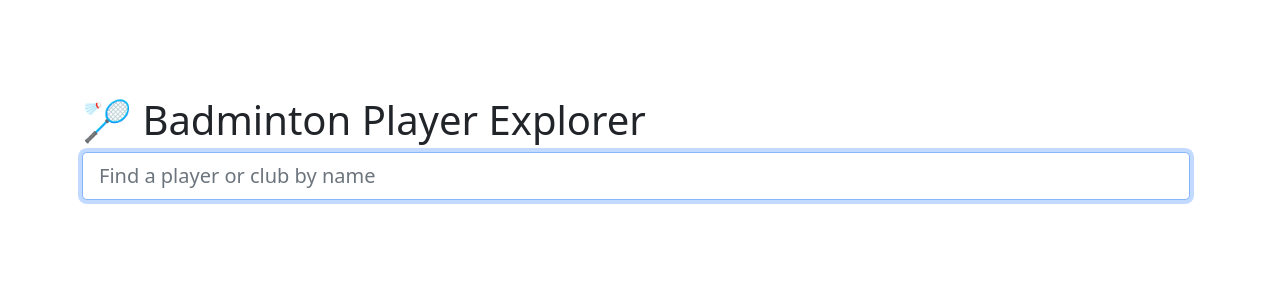
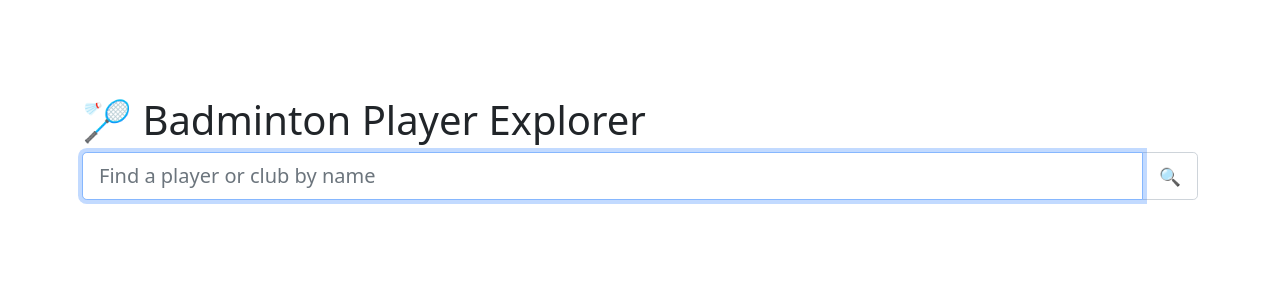
Before and after one commit to dkgv/badminton-player, a Flask app: page / in a window 1280 px wide. Shown: the top 300 px of the page. Run offline with Flask 2, Linux system fonts and the light colour scheme; some libraries are stand-ins or nearby versions.

Commit message:
Add search button

```diff
--- a/app/templates/index.html
+++ b/app/templates/index.html
@@ -19,12 +19,17 @@
                 <div class="col py-5 my-5">
                     <h1>🏸 Badminton Player Explorer</h1>
                     <form class="d-flex">
-                        <input
-                            class="form-control form-control-lg me-2"
-                            type="search"
-                            placeholder="Find a player or club by name"
-                            autofocus
-                        />
+                        <div class="input-group input-group-lg">
+                            <input
+                                class="form-control"
+                                type="search"
+                                placeholder="Find a player or club by name"
+                                autofocus
+                            />
+                            <button class="btn btn-outline-secondary" type="submit" style="border-color: #ced4da">
+                                <small>🔍</small>
+                            </button>
+                        </div>
                     </form>
 
                     <div id="starred-players"></div>
@@ -77,8 +82,13 @@
 
             form.addEventListener("submit", (event) => {
                 event.preventDefault(); // prevent default form submission behavior
+
                 const input = form.querySelector("input");
                 const searchQuery = input.value;
+                if (!searchQuery) {
+                    return;
+                }
+
                 const url = `/search?q=${searchQuery}`;
                 window.location.href = url; // redirect to the search page with the search query
             });
```
